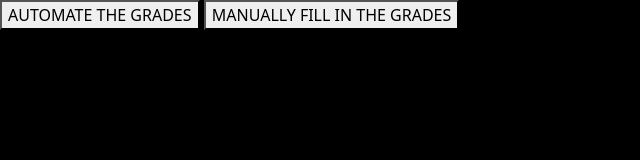
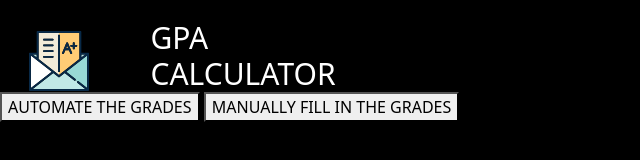
Before and after one commit to svastiks/gpa-calculator, a plain HTML site: page index.html in a window 1280 px wide. Shown: the whole page, without its empty margins (0-640 px from the left). Drawn offline with nearby package versions, Linux system fonts and the light colour scheme.

Commit message:
navbar layout implemented

```diff
--- a/index.html
+++ b/index.html
@@ -17,7 +17,8 @@
 
 <body class="body-main">
     <div class="main-body">
-        <div class="header-container">
+        <div class="header-container" id="header">
+
 
 
         </div>
--- a/resources/js/script.js
+++ b/resources/js/script.js
@@ -84,10 +84,9 @@ function switchToManual() {
 
 }
 
-const navbar = document.getElementsByClassName("header-container");
+const navbar = document.getElementById("header");
 
-
-$(".header-container").html(`
+navbar.innerHTML = `
 
     <div class="row">
     <div class="col">
@@ -114,6 +113,4 @@ $(".header-container").html(`
         </nav>
     </div>
 </div>
-
-    `
-)
+`
```
